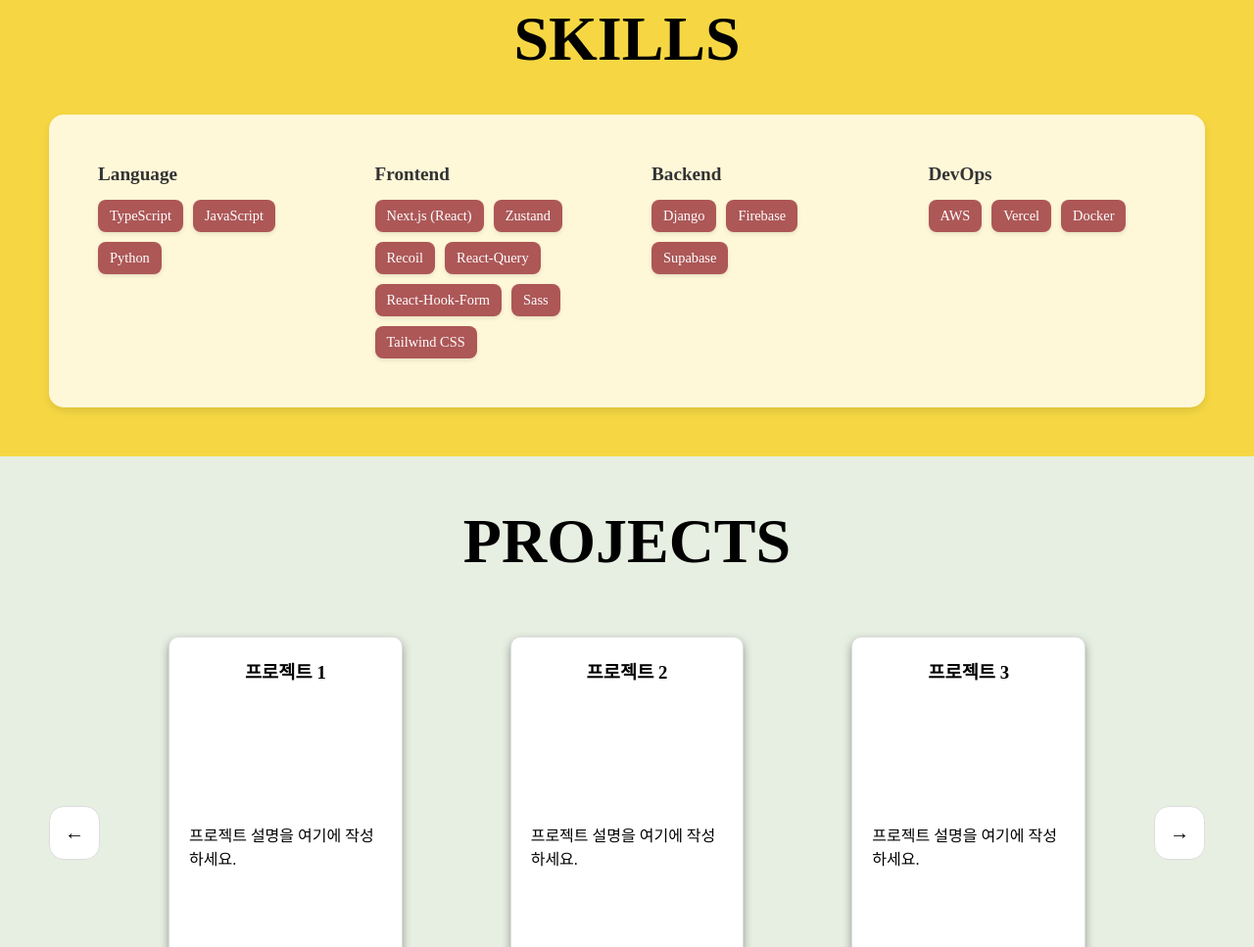
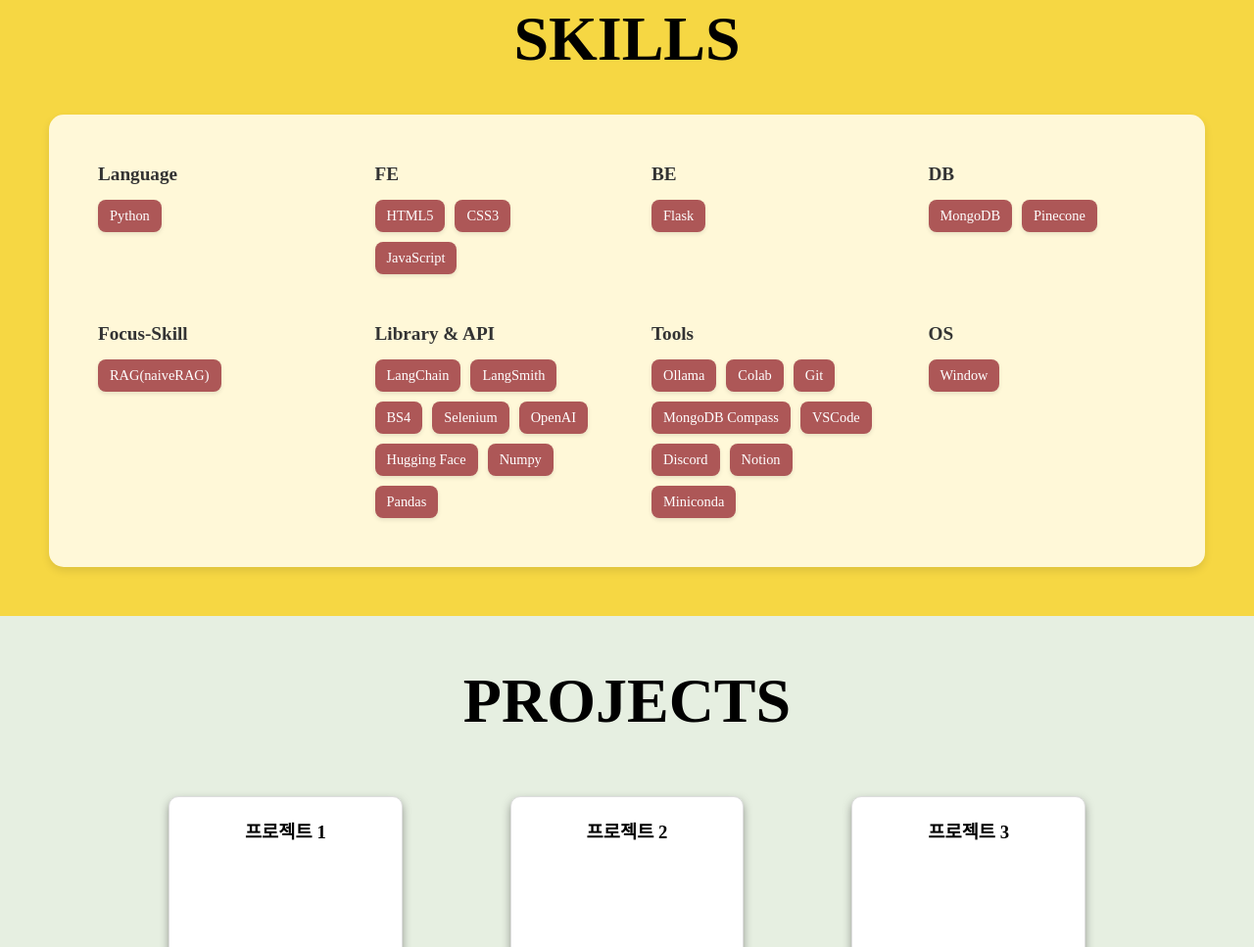
Before and after one commit to ro-jun/ro-jun.github.io, a plain HTML site: page index.html in a window 1280 px wide. Shown: the part 1363-2330 px from the top of the page at 98% size. Drawn offline with Linux system fonts and the light colour scheme.

Commit message:
feat: SKILLS content fix - Update skills (html)

```diff
--- a/index.html
+++ b/index.html
@@ -96,37 +96,66 @@
                     <div class="skills-category">
                         <h3>Language</h3>
                         <div class="skills-items">
-                            <span class="skill">TypeScript</span>
-                            <span class="skill">JavaScript</span>
                             <span class="skill">Python</span>
                         </div>
                     </div>
                     <div class="skills-category">
-                        <h3>Frontend</h3>
+                        <h3>FE</h3>
                         <div class="skills-items">
-                            <span class="skill">Next.js (React)</span>
-                            <span class="skill">Zustand</span>
-                            <span class="skill">Recoil</span>
-                            <span class="skill">React-Query</span>
-                            <span class="skill">React-Hook-Form</span>
-                            <span class="skill">Sass</span>
-                            <span class="skill">Tailwind CSS</span>
+                            <span class="skill">HTML5</span>
+                            <span class="skill">CSS3</span>
+                            <span class="skill">JavaScript</span>
                         </div>
                     </div>
                     <div class="skills-category">
-                        <h3>Backend</h3>
+                        <h3>BE</h3>
                         <div class="skills-items">
-                            <span class="skill">Django</span>
-                            <span class="skill">Firebase</span>
-                            <span class="skill">Supabase</span>
+                            <span class="skill">Flask</span>
                         </div>
                     </div>
                     <div class="skills-category">
-                        <h3>DevOps</h3>
+                        <h3>DB</h3>
                         <div class="skills-items">
-                            <span class="skill">AWS</span>
-                            <span class="skill">Vercel</span>
-                            <span class="skill">Docker</span>
+                            <span class="skill">MongoDB</span>
+                            <span class="skill">Pinecone</span>
+                        </div>
+                    </div>
+                    <div class="skills-category">
+                        <h3>Focus-Skill</h3>
+                        <div class="skills-items">
+                            <span class="skill">RAG(naiveRAG)</span>
+                        </div>
+                    </div>
+                    <div class="skills-category">
+                        <h3>Library & API</h3>
+                        <div class="skills-items">
+                            <span class="skill">LangChain</span>
+                            <span class="skill">LangSmith</span>
+                            <span class="skill">BS4</span>
+                            <span class="skill">Selenium</span>
+                            <span class="skill">OpenAI</span>
+                            <span class="skill">Hugging Face</span>
+                            <span class="skill">Numpy</span>
+                            <span class="skill">Pandas</span>
+                        </div>
+                    </div>
+                    <div class="skills-category">
+                        <h3>Tools</h3>
+                        <div class="skills-items">
+                            <span class="skill">Ollama</span>
+                            <span class="skill">Colab</span>
+                            <span class="skill">Git</span>
+                            <span class="skill">MongoDB Compass</span>
+                            <span class="skill">VSCode</span>
+                            <span class="skill">Discord</span>
+                            <span class="skill">Notion</span>
+                            <span class="skill">Miniconda</span>
+                        </div>
+                    </div>
+                    <div class="skills-category">
+                        <h3>OS</h3>
+                        <div class="skills-items">
+                            <span class="skill">Window</span>
                         </div>
                     </div>
                 </div>
```
